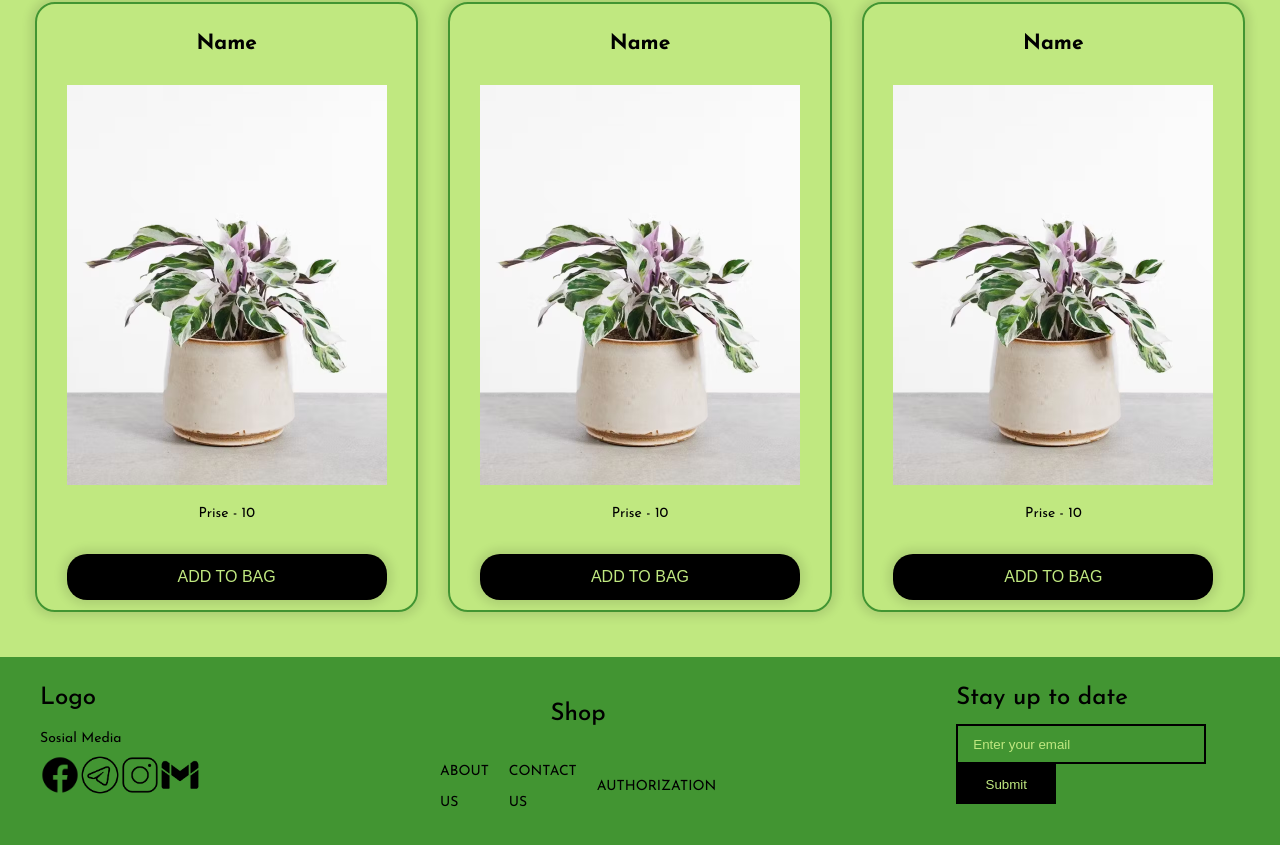
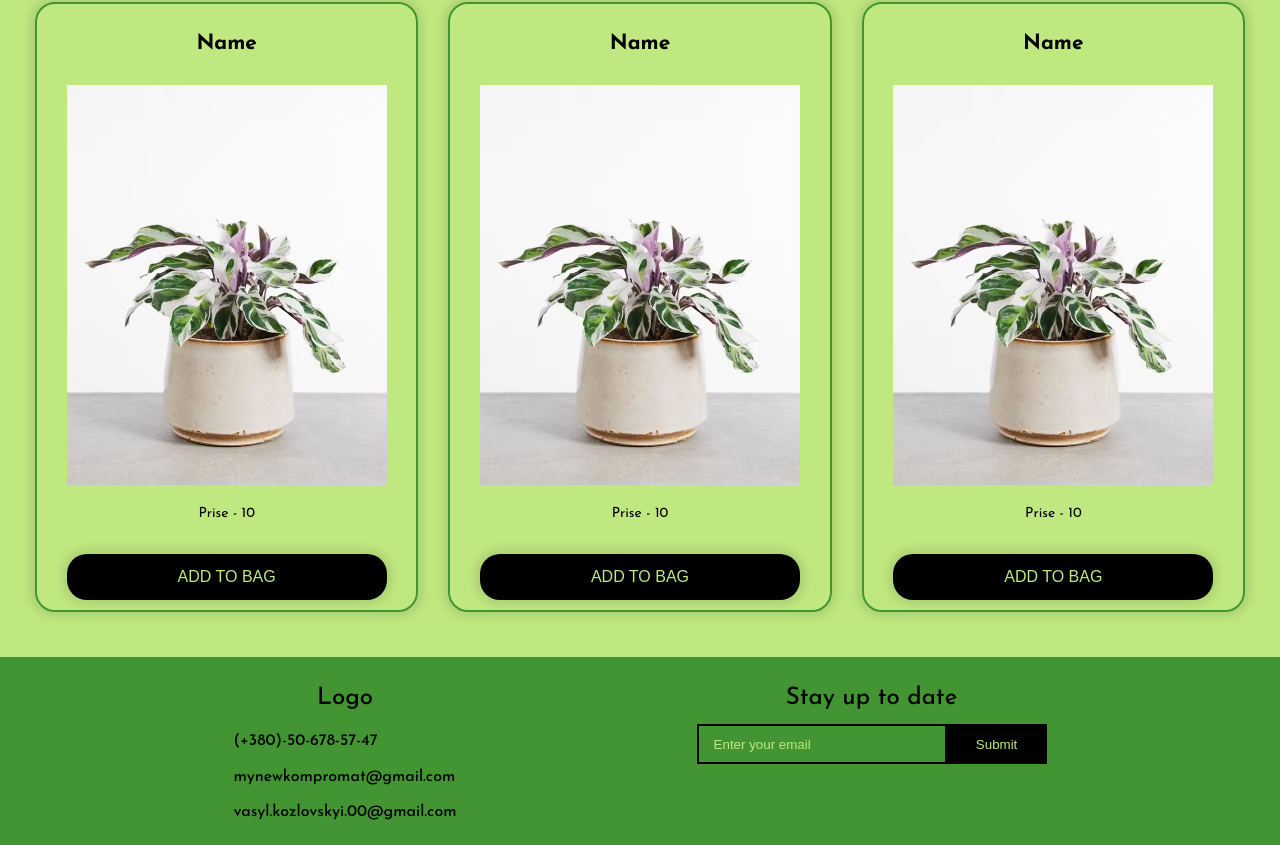
Before and after one commit to MyNewEra2024/00, a plain HTML site: page index.html in a window 1280 px wide. Shown: the part 1498-2343 px from the top of the page. Drawn offline with Linux system fonts and the light colour scheme.

Commit message:
Add files via upload
Signed-off-by: Vasyl <162606871+MyNewEra2024@users.noreply.github.com>

```diff
--- a/index.html
+++ b/index.html
@@ -56,31 +56,21 @@
         <!-- -------------------------- Footer -------------------------- -->
         <footer>
             <ul class="contact-us">
-                <li>
+                <li class="footer-one-section">
                     <h3 class="main-footer-title">Logo</h3>
-                    <span>Sosial Media</span>
-                    <ul class="sosial-icon-section">
-                        <li><a href=""><img class="sosial-icon" src="Other/photo/oher_photo/facebook_1.png" alt=""></a>
-                        </li>
-                        <li><a href=""><img class="sosial-icon" src="Other/photo/oher_photo/tg_1.png" alt=""></a></li>
-                        <li><a href=""><img class="sosial-icon" src="Other/photo/oher_photo/inst_1.png" alt=""></a></li>
-                        <li><a href=""><img class="sosial-icon" src="Other/photo/oher_photo/gm_2].png" alt=""></a></li>
+                    <ul class="contactct-info">
+                        <li>(+380)-50-678-57-47</li>
+                        <li>mynewkompromat@gmail.com</li>
+                        <li>vasyl.kozlovskyi.00@gmail.com</li>
                     </ul>
+
                 </li>
-                <li>
-                    <h3 class="footer-title"><a class="main-footer-title" href="#SHOP">Shop</a></h3>
-                    <ul class="sosial-section">
-                        <li><a href="">About us</a></li>
-                        <li><a href="">Contact us</a></li>
-                        <li><a href="">Authorization</a></li>
-                    </ul>
-                </li>
-                <li>
+                <li class="footer-three-section">
                     <ul>
                         <h3 class="main-footer-title">Stay up to date</h3>
-                        <li class="footer__list-item ss">
-                            <input type="search" class="footer__list-input" placeholder="Enter your email" />
-                            <button class="footer__list-btn" type="submit">Submit</button>
+                        <li class="footer-list-item ss">
+                            <input type="search" class="footer-list-input" placeholder="Enter your email" />
+                            <button class="footer-list-btn" type="submit">Submit</button>
                         </li>
                     </ul>
                 </li>
--- a/style.css
+++ b/style.css
@@ -401,45 +401,6 @@ header {
     gap: 20%;
 }
 
-.contact-us>ul {
-    margin: 0px;
-    padding: 0px;
-}
-
-.contact-us li ul a{
-    color: var(--color_black);
-    text-decoration: none;
-    text-transform: uppercase;
-}
-.contact-us li ul a:hover{
-    color: var(--color_tx_yellow);
-
-}
-
-.contact-us span{
-    color: var(--color_black);
-}
-
-
-.sosial-icon-section {
-    display: flex;
-    align-items: center;
-    justify-content: center;
-}
-
-.sosial-section {
-    display: flex;
-    align-items: center;
-    justify-content: center;
-
-    gap: 20px;
-}
-
-.sosial-icon {
-    width: 40px;
-    height: 40px;
-}
-
 .main-footer-title {
     color: var(--color_black);
     margin: 0%;
@@ -448,18 +409,27 @@ header {
 
     text-decoration: none;
 
+
+    padding: 0%;
+
+
+    display: flex;
+    justify-content: center;
 }
 
-.footer-title{
-    text-align: center;
+.contactct-info{
+    font-size: 16px;
+    font-weight: 500;
 }
 
 
+.footer-list-item{
+    display: flex;
+    position: sticky;
+    top: 0;
+}
 
-
-
-
-.footer__list-input {
+.footer-list-input {
     width: 250px;
     height: 40px;
     padding-left: 15px;
@@ -468,26 +438,26 @@ header {
     border: 2px solid var(--color_black);
 }
 
-.footer__list-input:hover {
+.footer-list-input:hover {
     box-shadow: 0 0 10px var(--color_tx_yellow);
     border: 2px solid var(--color_tx_yellow);
 
 }
 
-.footer__list-input:focus {
+.footer-list-input:focus {
     box-shadow: 0 0 10px var(--color_tx_yellow);
     transition: all 0.4s ease-in-out;
 }
 
-.footer__list-input::-moz-placeholder {
+.footer-list-input::-moz-placeholder {
     color: var(--color_tx_yellow);
 }
 
-.footer__list-input::placeholder {
+.footer-list-input::placeholder {
     color: var(--color_tx_yellow);
 }
 
-.footer__list-btn {
+.footer-list-btn {
     cursor: pointer;
     width: 100px;
     height: 40px;
@@ -497,12 +467,48 @@ header {
     transition: all 0.4s;
 }
 
-.footer__list-btn:hover {
+.footer-list-btn:hover {
     color: var(--color_black);
     background-color: var(--color_tx_yellow);
 
     box-shadow: 0px 0px 10px  var(--color_tx_yellow);
 }
+
+
+
+
+
+
+
+
+
+
+
+
+
+
+
+
+
+
+
+
+
+
+
+
+
+
+
+
+
+
+
+
+
+
+
+
 
 
 
@@ -563,8 +569,13 @@ header {
 @media screen and (max-width: 600px) {
     .main-section{
 
-        background-image: url("Other/photo/oher_photo/main_photo.webp");
+        background-image: url("Other/photo/oher_photo/bg_3.jpg");
 
+    }
+
+    .main-section > div{
+        margin: 0%;
+        padding: 0%;
     }
 
 
@@ -574,7 +585,7 @@ header {
 
     .main-info{
         font-size: 500;
-        font-size: 40px;
+        font-size: 60px;
 
         margin-bottom: 100px;
 
@@ -602,6 +613,15 @@ header {
         font-weight: 400;
     }
 
+    .img-shop {
+        width: 280px;
+
+    }
+
+    .shop-buttom{
+        width: 200px;
+    }
+
 }
 
 @media screen and (max-width: 700px) {
@@ -618,7 +638,7 @@ header {
     }
 
     .img-shop {
-        width: 280px;
+        width: 260px;
 
     }
 
@@ -631,15 +651,24 @@ header {
 
 /* Звязок з нами*/
 @media screen and (max-width: 1250px) {
-    .contact-us{
+    .footer-list-input{
+        width: 260px;
+    }
+    .footer-list-btn{
+        width: 60px;
+    }
+
+}
+
+@media screen and (max-width: 700px) {
+    .contact-us, .contact-us > li, .contact-us > li >ul{
         display: flex;
         flex-direction: column;
         flex-basis: 100%;
         flex: 1;
     }
 
+    .footer-list-input{
+        width: 180px;
+    }
 }
-
-@media screen and (max-width: 700px) {
-
-}
```
Also changed, not shown: Other/photo/oher_photo/bg.jpg (added), Other/photo/oher_photo/bg_2.jpg (added), Other/photo/oher_photo/bg_3.jpg (added), Other/photo/oher_photo/photo-bg.png (added).
